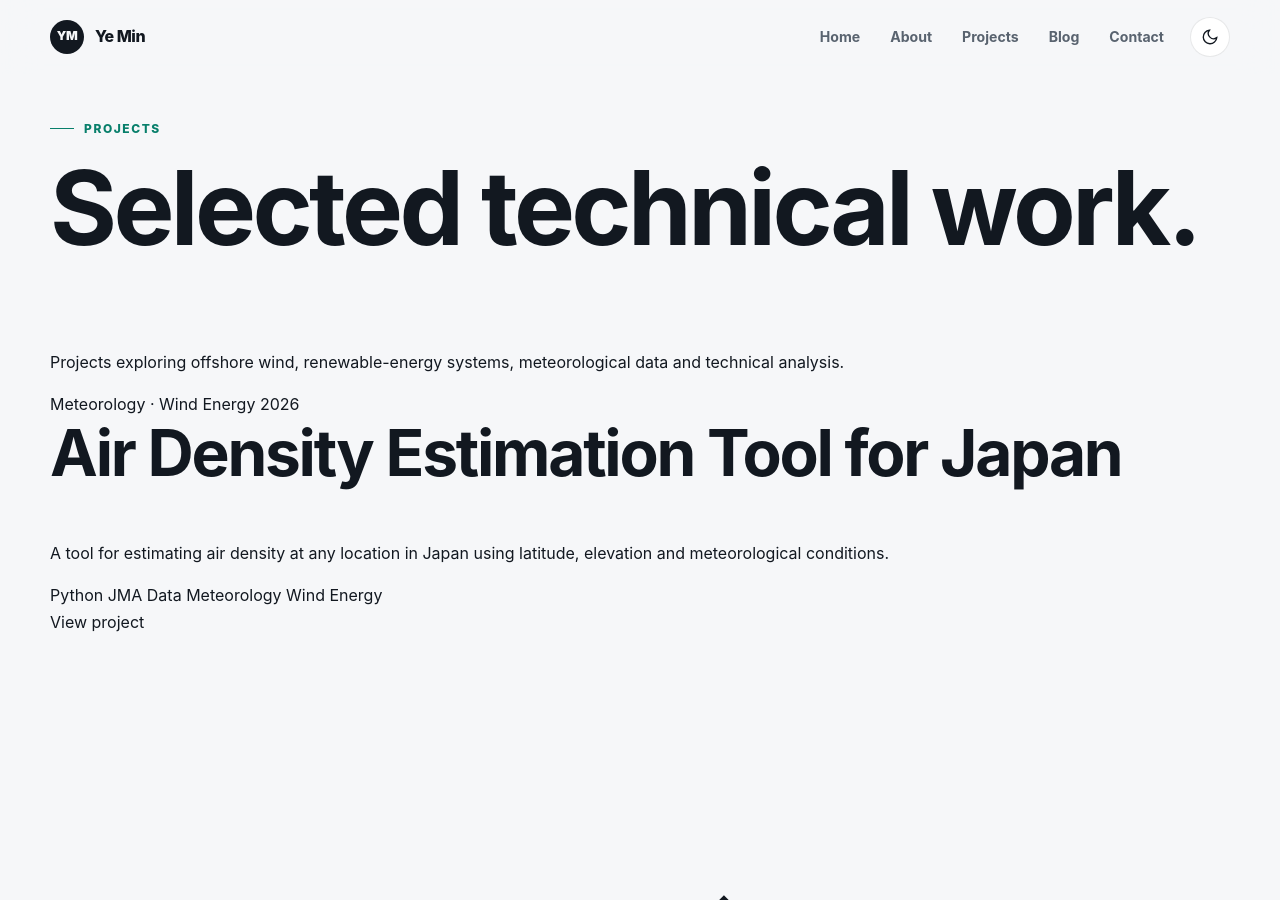
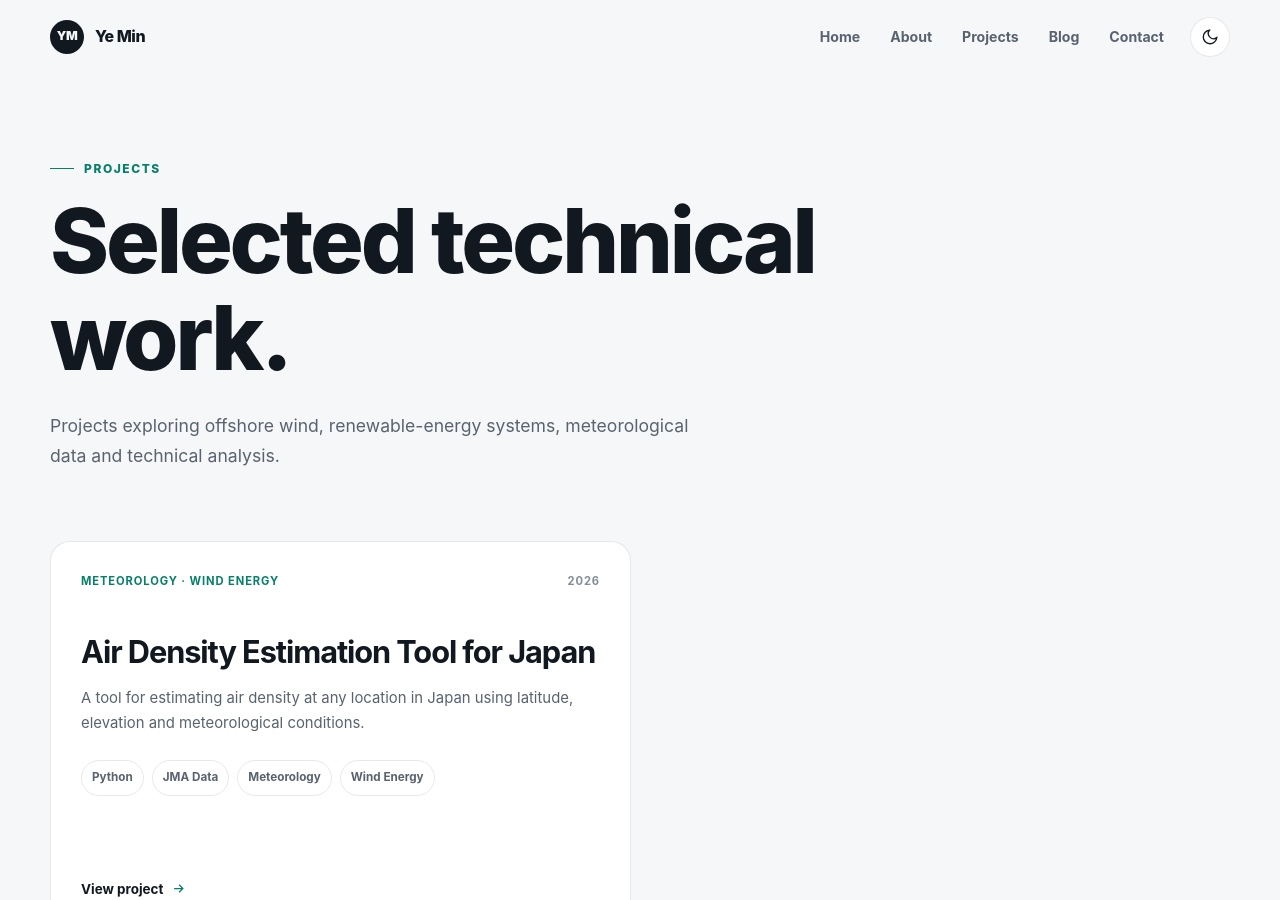
Before and after one commit to ym-yemin/Portfolio, a Jekyll site: the page built from preview.html, in a window 1280 px wide and 900 px high. Built offline with Jekyll 4.4.1, drawn with Linux system fonts in a browser that asks for light colours.

Commit message:
Add styles for projects and individual project pages

```diff
--- a/assets/css/style.css
+++ b/assets/css/style.css
@@ -157,3 +157,264 @@ footer{padding:28px 0;border-top:1px solid var(--border)}.footer-inner{display:f
   }
 
 }
+
+
+/* =========================================================
+   PROJECTS INDEX
+   ========================================================= */
+
+.projects-page {
+  min-height: 100vh;
+  padding-top: 150px;
+  padding-bottom: 110px;
+}
+
+.projects-header {
+  max-width: 820px;
+  margin-bottom: 70px;
+}
+
+.projects-header h1 {
+  margin-bottom: 24px;
+
+  font-size: clamp(3rem, 7vw, 6rem);
+  font-weight: 760;
+}
+
+.projects-intro {
+  max-width: 650px;
+
+  margin-bottom: 0;
+
+  color: var(--text-soft);
+
+  font-size: 1.1rem;
+  line-height: 1.7;
+}
+
+
+.projects-grid {
+  display: grid;
+
+  grid-template-columns: repeat(2, minmax(0, 1fr));
+
+  gap: 18px;
+}
+
+
+.project-card {
+  display: flex;
+
+  min-height: 390px;
+
+  flex-direction: column;
+
+  padding: 30px;
+
+  border: 1px solid var(--border);
+  border-radius: var(--radius-md);
+
+  background: var(--surface);
+
+  transition:
+    transform 220ms ease,
+    border-color 220ms ease,
+    box-shadow 220ms ease;
+}
+
+
+.project-card:hover {
+  transform: translateY(-5px);
+
+  border-color: var(--border-strong);
+
+  box-shadow: var(--shadow);
+}
+
+
+.project-meta {
+  display: flex;
+
+  align-items: center;
+  justify-content: space-between;
+
+  gap: 20px;
+
+  margin-bottom: 45px;
+
+  color: var(--text-faint);
+
+  font-size: 0.7rem;
+  font-weight: 750;
+  letter-spacing: 0.08em;
+  text-transform: uppercase;
+}
+
+
+.project-category {
+  color: var(--accent);
+}
+
+
+.project-card h2 {
+  margin-bottom: 18px;
+
+  font-size: clamp(1.5rem, 2.4vw, 2rem);
+}
+
+
+.project-card p {
+  margin-bottom: 25px;
+
+  color: var(--text-soft);
+
+  font-size: 0.93rem;
+}
+
+
+.project-tools {
+  display: flex;
+
+  flex-wrap: wrap;
+
+  gap: 8px;
+
+  margin-bottom: 28px;
+}
+
+
+.project-tool {
+  display: inline-flex;
+
+  padding: 7px 10px;
+
+  border: 1px solid var(--border);
+  border-radius: 999px;
+
+  color: var(--text-soft);
+
+  font-size: 0.73rem;
+  font-weight: 650;
+}
+
+
+.project-link {
+  display: inline-flex;
+
+  align-items: center;
+
+  gap: 8px;
+
+  margin-top: auto;
+
+  font-size: 0.84rem;
+  font-weight: 750;
+}
+
+
+.project-link svg {
+  width: 15px;
+  height: 15px;
+
+  color: var(--accent);
+
+  transition: transform var(--transition);
+}
+
+
+.project-card:hover .project-link svg {
+  transform: translateX(4px);
+}
+
+
+/* =========================================================
+   INDIVIDUAL PROJECT
+   ========================================================= */
+
+.project-page {
+  min-height: 100vh;
+
+  padding-top: 135px;
+  padding-bottom: 100px;
+}
+
+
+.project-topbar {
+  width: min(100%, 980px);
+
+  margin: 0 auto 70px;
+}
+
+
+.project-header {
+  width: min(100%, 980px);
+
+  margin: 0 auto 60px;
+}
+
+
+.project-header h1 {
+  margin-bottom: 28px;
+
+  font-size: clamp(2.8rem, 7vw, 5.8rem);
+  font-weight: 760;
+}
+
+
+.project-header-meta {
+  display: flex;
+
+  flex-wrap: wrap;
+
+  gap: 12px 24px;
+
+  margin-bottom: 24px;
+
+  color: var(--text-faint);
+
+  font-size: 0.78rem;
+  font-weight: 650;
+}
+
+
+.project-tools-header {
+  margin-top: 24px;
+  margin-bottom: 0;
+}
+
+
+.project-body {
+  margin-inline: auto;
+}
+
+
+.project-footer {
+  width: min(100%, 760px);
+
+  margin: 70px auto 0;
+
+  padding-top: 35px;
+
+  border-top: 1px solid var(--border);
+}
+
+
+@media (max-width: 720px) {
+
+  .projects-page {
+    padding-top: 120px;
+  }
+
+  .projects-grid {
+    grid-template-columns: 1fr;
+  }
+
+  .project-card {
+    min-height: 340px;
+  }
+
+  .project-page {
+    padding-top: 115px;
+  }
+
+}
```
